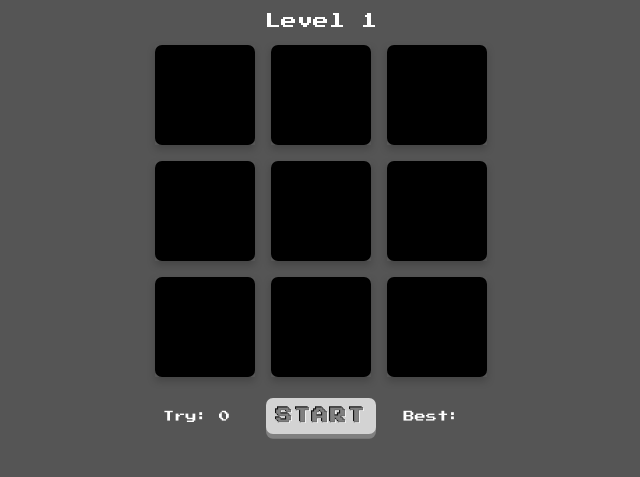
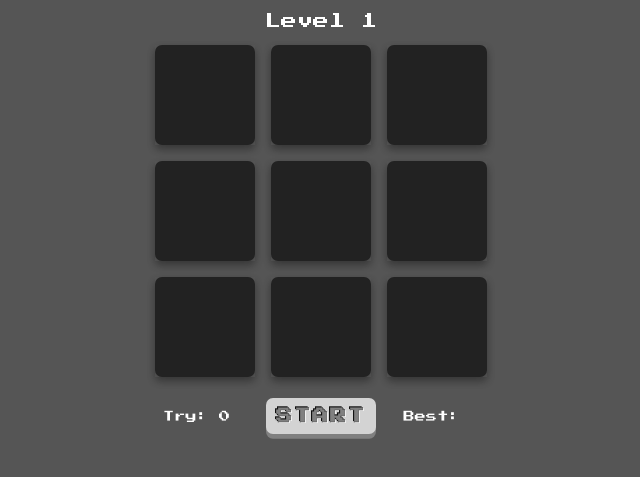
Before and after one commit to mvazquezmartin/follow-me, a plain HTML site: page index.html in a window 1280 px wide. Shown: the part 67-544 px from the top of the page, without its empty margins (319-959 px from the left). Drawn offline with Linux system fonts and the light colour scheme.

Commit message:
fix: minor changes colors

```diff
--- a/index.js
+++ b/index.js
@@ -127,5 +127,4 @@ $btnAction.addEventListener('click', () => {
   $try_count.textContent = `Try: ${try_count}`;
   init();
   $btnAction.style.visibility = 'hidden';
-  $btnAction.textContent = 'RESET';
 });
--- a/style.css
+++ b/style.css
@@ -37,7 +37,7 @@ body {
         -webkit-text-stroke-color: #000;
         margin: 0;
       }
-      .level{
+      .level {
         padding-bottom: 1rem;
       }
     }
@@ -80,19 +80,15 @@ body {
               -webkit-backface-visibility: hidden;
               backface-visibility: hidden;
               cursor: pointer;
+              box-shadow: 0 4px 8px 0 rgba(0, 0, 0, 0.2);
             }
 
             .flip-square-front {
-              background-color: #000;
+              background-color: #222;
             }
 
             .square {
-              /* width: 100px;
-              height: 100px; */
-              background-color: #333;
-              /* cursor: pointer; */
-              /* transition: background-color 0.1s ease; */
-              /* border-radius: 7px; */
+              background-color: #444;
               transform: rotateY(-180deg);
             }
 
@@ -101,7 +97,7 @@ body {
             }
 
             .wrong-sequence {
-              background-color: #ff0000;
+              background-color: #fd4444;
             }
           }
         }
@@ -146,12 +142,13 @@ body {
         }
       }
 
-      .try, .best{
+      .try,
+      .best {
         font-size: 0.7rem;
         width: 30%;
         text-align: start;
       }
-      .best{
+      .best {
         text-align: center;
       }
     }
```
